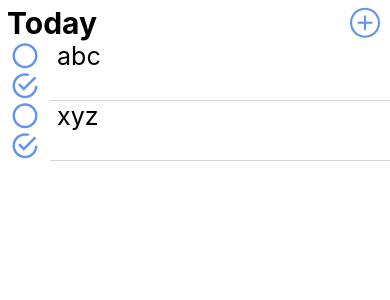
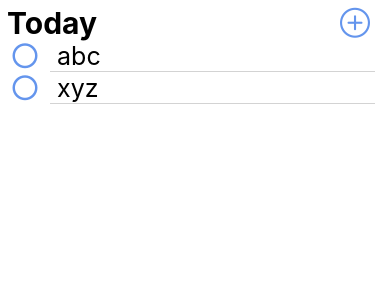
Before and after one commit to ravi1225/my-project, a React Native app: screen / in a window 390 px wide. Shown: the top 300 px of the page. Built offline with nearby package versions, Linux system fonts and the light colour scheme.

Commit message:
remove all the unused items, Used color constant

```diff
--- a/App.js
+++ b/App.js
@@ -1,6 +1,6 @@
 import { StatusBar } from 'expo-status-bar';
-import React, { useState } from 'react';
-import { StyleSheet, Text, SafeAreaView, View } from 'react-native';
+import React from 'react';
+import { StyleSheet, SafeAreaView, View } from 'react-native';
 import Heading from './heading';
 import Todo from './todo';
 import Constants from 'expo-constants';
--- a/heading.js
+++ b/heading.js
@@ -10,6 +10,7 @@ export default function heading (){
 
     const [modalVal, setModalVal] = useState(false);
 
+
     const handleClick = () => {
         setModalVal(!modalVal)
     }
@@ -19,7 +20,7 @@ export default function heading (){
         <View style={styles.headingView}>
                 <Text style={styles.mainHeader}> Today </Text>
                 <TouchableOpacity
-                    style={styles.header_touchable}
+                    style={styles.headerTouchable}
                     onPress={handleClick}
                 >
                     <Icon name="pluscircleo" size={30} color={Colors.CornflowerBlue}/>
@@ -27,7 +28,7 @@ export default function heading (){
         </View>
 
             {
-                modalVal?   <AddTodo  modalVal={modalVal} handleClick={ handleClick } /> : null
+                modalVal?   <AddTodo  modalVal={modalVal} handleClick={handleClick}/> : null
             }
 
         </>
--- a/src/components/AddTodo.js
+++ b/src/components/AddTodo.js
@@ -1,4 +1,4 @@
-import React, { useState } from 'react';
+import React, {useState} from 'react';
 import { Modal, StyleSheet, Text, TextInput, TouchableOpacity, View } from 'react-native';
 import { Colors } from './Colors';
 
@@ -66,7 +66,7 @@ const styles = StyleSheet.create({
         minWidth: 350,
         borderColor: Colors.lightgray,
         backgroundColor: Colors.white,
-        shadowColor: "#000",
+        shadowColor: Colors.black,
         shadowOffset: {
             width: 0,
             height: 2
--- a/src/components/Colors.js
+++ b/src/components/Colors.js
@@ -1,4 +1,3 @@
-import React from 'react';
 
 export const Colors = {
     green: '#03fc7b',
--- a/todo.js
+++ b/todo.js
@@ -1,9 +1,11 @@
 import React, { useState } from 'react';
-import { FlatList, StyleSheet, Text, View, Alert, Checkbox, TouchableOpacity} from 'react-native';
+import { FlatList, StyleSheet, Text, View, Alert, TouchableOpacity} from 'react-native';
 import Icon from 'react-native-vector-icons/MaterialCommunityIcons';
 import { Colors } from './src/components/Colors';
 
-export default function Todo() {
+export default function Todo(props) {
+
+
 
     const [todo, setTodo] = useState([
         {
@@ -12,9 +14,8 @@ export default function Todo() {
         {
            text: 'xyz',  key: 2, check:false
         },
+    ]);
 
-
-    ]);
 
     const addTodos = (text) => {
         if(text.trim().length >0)
@@ -33,8 +34,10 @@ export default function Todo() {
         }
      }
 
+
     return (
         <>
+        <View>
             <View style={styles.firstView}>
 
                 <FlatList
@@ -42,13 +45,19 @@ export default function Todo() {
                         renderItem = {( { item }) => (
                             <View style={styles.flatlistView}>
                                 <TouchableOpacity>
+                                    {
+                                        item.check?
+                                        <Icon name="checkbox-marked-circle-outline" size={30} color={Colors.CornflowerBlue} />
+                                        :
                                         <Icon name="checkbox-blank-circle-outline" size={30} color={Colors.CornflowerBlue} />
-                                    <Icon name="checkbox-marked-circle-outline" size={30} color={Colors.CornflowerBlue} />
+                                    }
+
                                 </TouchableOpacity>
                                 <Text style={styles.flatlistText}> {item.text} </Text>
                             </View>
                         )}
                 />
+            </View>
             </View>
         </>
     );
@@ -73,7 +82,7 @@ const styles = StyleSheet.create({
         marginBottom: 0.5,
         fontSize: 25,
         borderBottomWidth: 0.5,
-        minWidth: 1790,
+        minWidth:325,
         borderBottomColor: Colors.lightgray,
     },
 });
```
Lines whose indentation alone changed are shown as unchanged.
